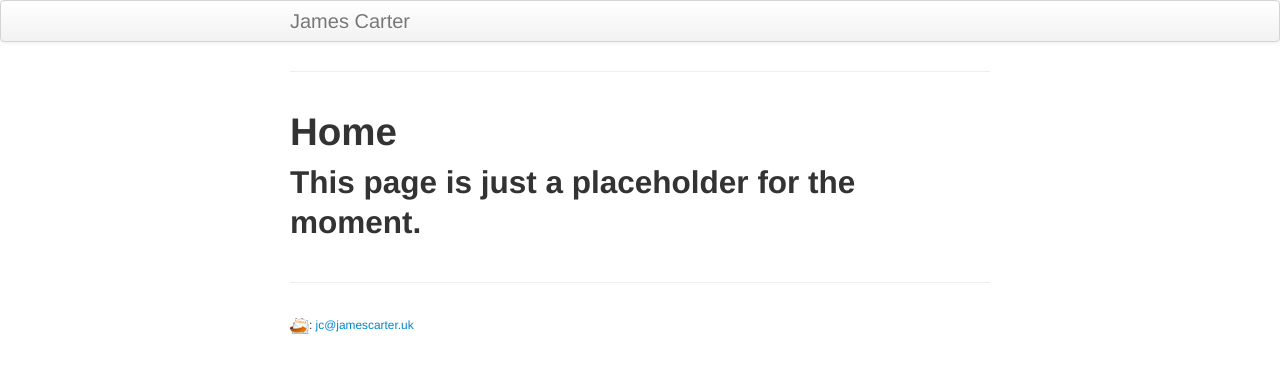
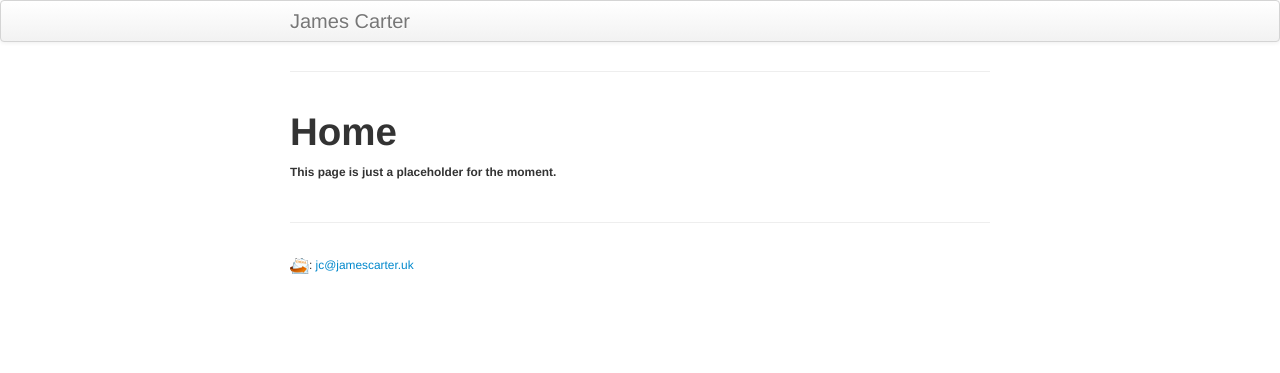
Before and after one commit to jamesdcarter/jamesdcarter.github.io, a Jekyll site: the page built from index.md, in a window 1280 px wide. Shown: the top 373 px of the page. Built offline with Jekyll 4.4.1, drawn with Linux system fonts in a browser that asks for light colours.

```diff
--- a/index.md
+++ b/index.md
@@ -4,4 +4,4 @@ title: James Carter - Home Page
 description: James Carter Home Page
 ---
 # Home
-## This page is just a placeholder for the moment.
+###### This page is just a placeholder for the moment.
```
